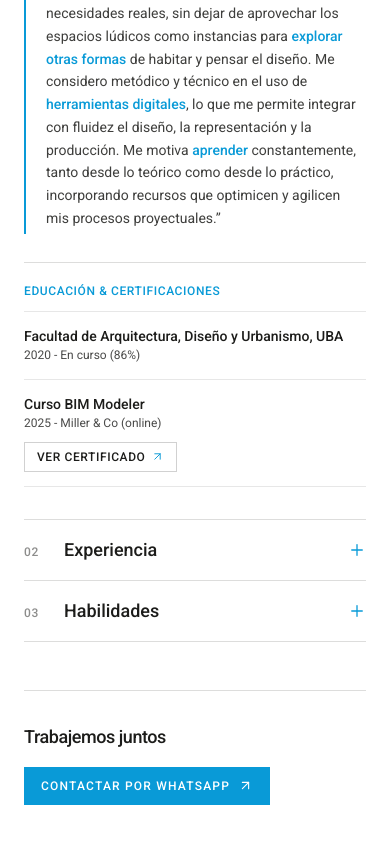
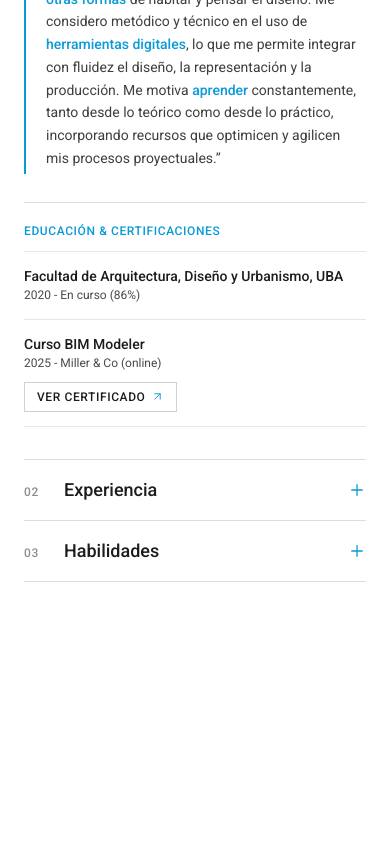
Before and after one commit to AlanAzezian/web-portfolio-agustin, a Next.js app: page /bio in a window 390 px wide. Shown: the part 770-1614 px from the top of the page. After the commit the page ends 1400 px from the top, so only its background shows below. Built offline with nearby package versions, Linux system fonts and the light colour scheme.

Commit message:
fix: alinear parrafo con imagen y hover-open en servicios, quitar escala en filtros y foto cuadrada sin cta en bio

```diff
--- a/src/components/BioContactView.tsx
+++ b/src/components/BioContactView.tsx
@@ -168,7 +168,7 @@ export default function BioContactView() {
   };
 
   return (
-    <div className="w-full max-w-4xl lg:max-w-5xl mx-auto px-6 md:px-8 pt-1 pb-12 md:pt-2 md:pb-16 min-h-[calc(100vh-5rem)] flex flex-col justify-between bg-[#FFFFFF] text-[#1C1C1A] font-roboto">
+    <div className="w-full max-w-4xl lg:max-w-5xl mx-auto px-6 md:px-8 pt-1 pb-12 md:pt-2 md:pb-16 min-h-[calc(100vh-5rem)] flex flex-col justify-start bg-[#FFFFFF] text-[#1C1C1A] font-roboto">
       <motion.div
         initial={{ opacity: 0, y: 12 }}
         animate={{ opacity: 1, y: 0 }}
@@ -232,7 +232,7 @@ export default function BioContactView() {
                             {/* Columna Izquierda: Retrato + Contacto */}
                             <div className="md:col-span-5 lg:col-span-4 w-full flex flex-col gap-3">
                               <div className="border border-[#1C1C1A]/15 bg-[#FFFFFF] p-2.5">
-                                <div className="relative w-full aspect-[4/5] max-h-[380px] overflow-hidden bg-[#FFFFFF] flex items-center justify-center">
+                                <div className="relative w-full aspect-square overflow-hidden bg-[#FFFFFF] flex items-center justify-center">
                                   {!profileImgError ? (
                                     <Image
                                       src="/agustin-perfil.webp"
@@ -647,30 +647,6 @@ export default function BioContactView() {
       </motion.div>
 
       {/* =====================================================================
-          PIE DE CONTACTO DIRECTO ABAJO A LA IZQUIERDA: Trabajemos juntos
-      ===================================================================== */}
-      <footer className="w-full mt-12 pt-8 border-t border-[#1C1C1A]/15 flex flex-col items-start text-left shrink-0">
-        <h2 className="font-roboto text-lg md:text-xl font-medium text-[#1C1C1A] tracking-tight">
-          Trabajemos juntos
-        </h2>
-        <a
-          href={getWhatsAppLink(
-            "Hola Agustín, vi tu portfolio y me gustaría ponerme en contacto contigo para una propuesta de trabajo/proyecto."
-          )}
-          target="_blank"
-          rel="noopener noreferrer"
-          className="mt-4 inline-flex items-center gap-2 px-4 py-2.5 md:px-5 md:py-3 border border-[#099AD7] bg-[#099AD7] text-white font-roboto font-medium text-xs uppercase tracking-widest hover:bg-transparent hover:text-[#099AD7] transition-colors group"
-        >
-          <span>Contactar por WhatsApp</span>
-          <ArrowUpRight
-            size={15}
-            strokeWidth={1.75}
-            className="transition-transform duration-200 group-hover:translate-x-0.5 group-hover:-translate-y-0.5"
-          />
-        </a>
-      </footer>
-
-      {/* =====================================================================
           MODAL EXCLUSIVO PARA PARTICIPACIONES INDEPENDIENTES (LAYOUT PROJECTVIEWER)
       ===================================================================== */}
       <AnimatePresence>
--- a/src/components/ProjectGrid.tsx
+++ b/src/components/ProjectGrid.tsx
@@ -192,17 +192,17 @@ export default function ProjectGrid() {
                 <button
                   type="button"
                   onClick={() => handleSelectTag(tag)}
-                  className={`lg:-ml-[6.75px] lg:-translate-x-1/2 relative inline-flex flex-col items-center justify-center uppercase tracking-wider font-roboto py-0.5 cursor-pointer transition-all duration-200 whitespace-nowrap focus:outline-none focus-visible:outline-2 focus-visible:outline-offset-4 focus-visible:outline-acento ${
+                  className={`lg:-ml-[6.75px] lg:-translate-x-1/2 relative inline-flex flex-col items-center justify-center text-[13px] uppercase tracking-wider font-roboto py-0.5 cursor-pointer transition-colors duration-200 whitespace-nowrap focus:outline-none focus-visible:outline-2 focus-visible:outline-offset-4 focus-visible:outline-acento ${
                     isSelected
-                      ? "text-[15px] md:text-[16px] font-semibold font-[600] text-[#099AD7]"
-                      : "text-[13px] font-medium font-[500] text-[#1C1C1A] hover:text-[#099AD7]"
+                      ? "font-semibold font-[600] text-[#099AD7]"
+                      : "font-medium font-[500] text-[#1C1C1A] hover:text-[#099AD7]"
                   }`}
                 >
                   <span>{tag}</span>
-                  {/* Reserva de ancho en escala activa para mantener el eje de centrado fijo */}
+                  {/* Reserva de ancho en peso 600 para mantener el eje de centrado fijo */}
                   <span
                     aria-hidden="true"
-                    className="invisible text-[15px] md:text-[16px] font-semibold font-[600] h-0 overflow-hidden select-none pointer-events-none"
+                    className="invisible text-[13px] font-semibold font-[600] h-0 overflow-hidden select-none pointer-events-none"
                   >
                     {tag}
                   </span>
--- a/src/components/ServicesView.tsx
+++ b/src/components/ServicesView.tsx
@@ -91,11 +91,13 @@ export default function ServicesView() {
             return (
               <div
                 key={service.id}
+                onMouseEnter={() => setActiveServiceId(service.id)}
                 className="border-b border-[#1C1C1A]/15 bg-[#FFFFFF]"
               >
                 <button
                   type="button"
                   onClick={() => handleToggle(service.id)}
+                  onMouseEnter={() => setActiveServiceId(service.id)}
                   aria-expanded={isOpen}
                   className="w-full py-4 md:py-5 px-2 -mx-2 flex items-center justify-between gap-4 focus:outline-none group text-left cursor-pointer shrink-0 hover:bg-[#1C1C1A]/[0.02] transition-colors duration-300"
                 >
@@ -126,15 +128,15 @@ export default function ServicesView() {
                       initial={{ height: 0, opacity: 0 }}
                       animate={{ height: "auto", opacity: 1 }}
                       exit={{ height: 0, opacity: 0 }}
-                      transition={{ duration: 0.35, ease: [0.16, 1, 0.3, 1] }}
+                      transition={{ duration: 0.25, ease: "easeOut" }}
                       onAnimationComplete={handleAnimationComplete}
                       className="overflow-hidden will-change-[height,opacity]"
                     >
                       {/* Panel Desplegado del Servicio */}
                       <div className="pt-2 pb-6 md:pb-8">
-                        <div className="grid grid-cols-1 md:grid-cols-12 gap-6 md:gap-10 items-center">
-                          {/* Columna Izquierda: Centrada verticalmente con la imagen y línea divisoria sutil en desktop */}
-                          <div className="md:col-span-7 flex flex-col justify-center md:border-r md:border-[#1C1C1A]/10 md:pr-8">
+                        <div className="grid grid-cols-1 md:grid-cols-12 gap-6 md:gap-10 items-start">
+                          {/* Columna Izquierda: Alineada al borde superior de la imagen y línea divisoria sutil en desktop */}
+                          <div className="md:col-span-7 flex flex-col justify-start md:border-r md:border-[#1C1C1A]/10 md:pr-8">
                             <p className="font-roboto font-normal text-sm md:text-base text-[#1C1C1A]/80 leading-relaxed max-w-lg">
                               {service.description}
                             </p>
```
